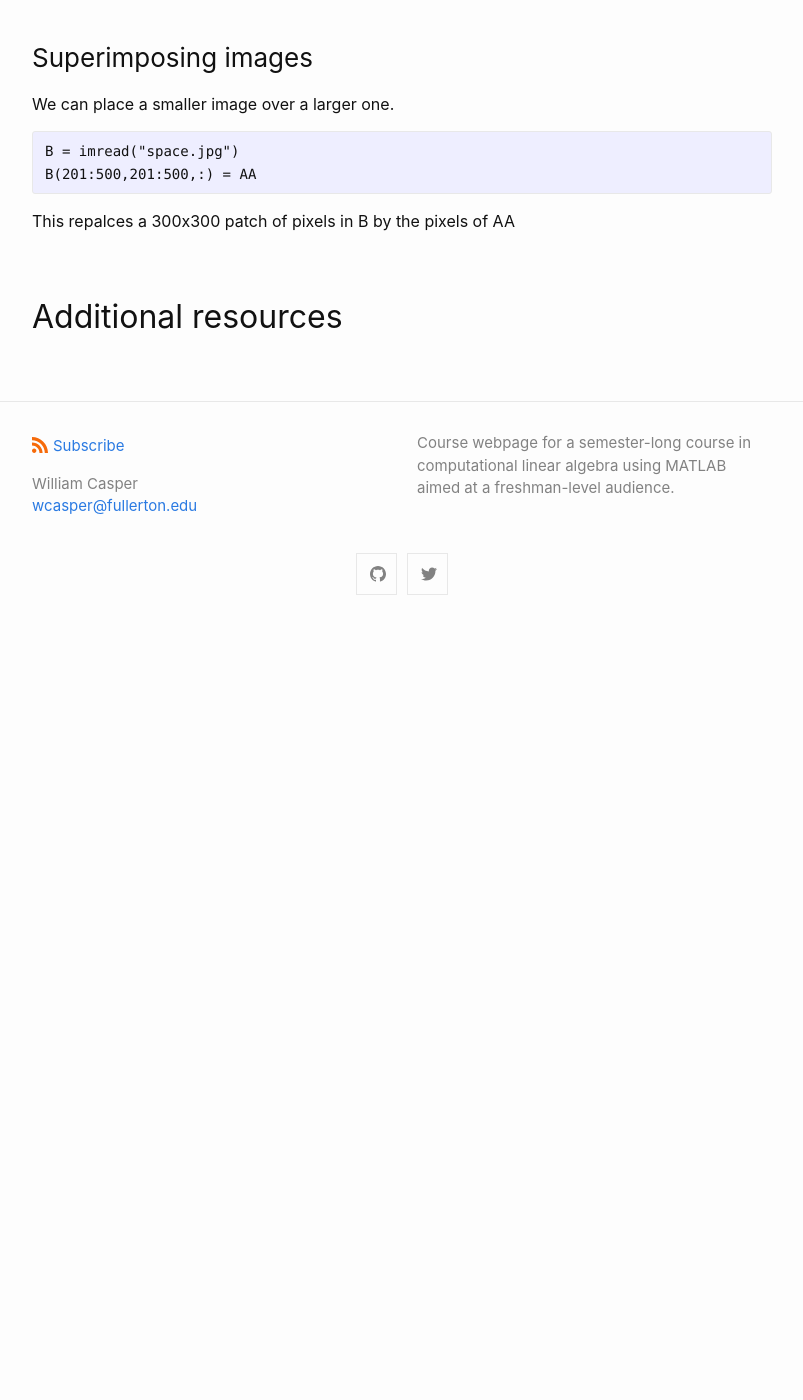
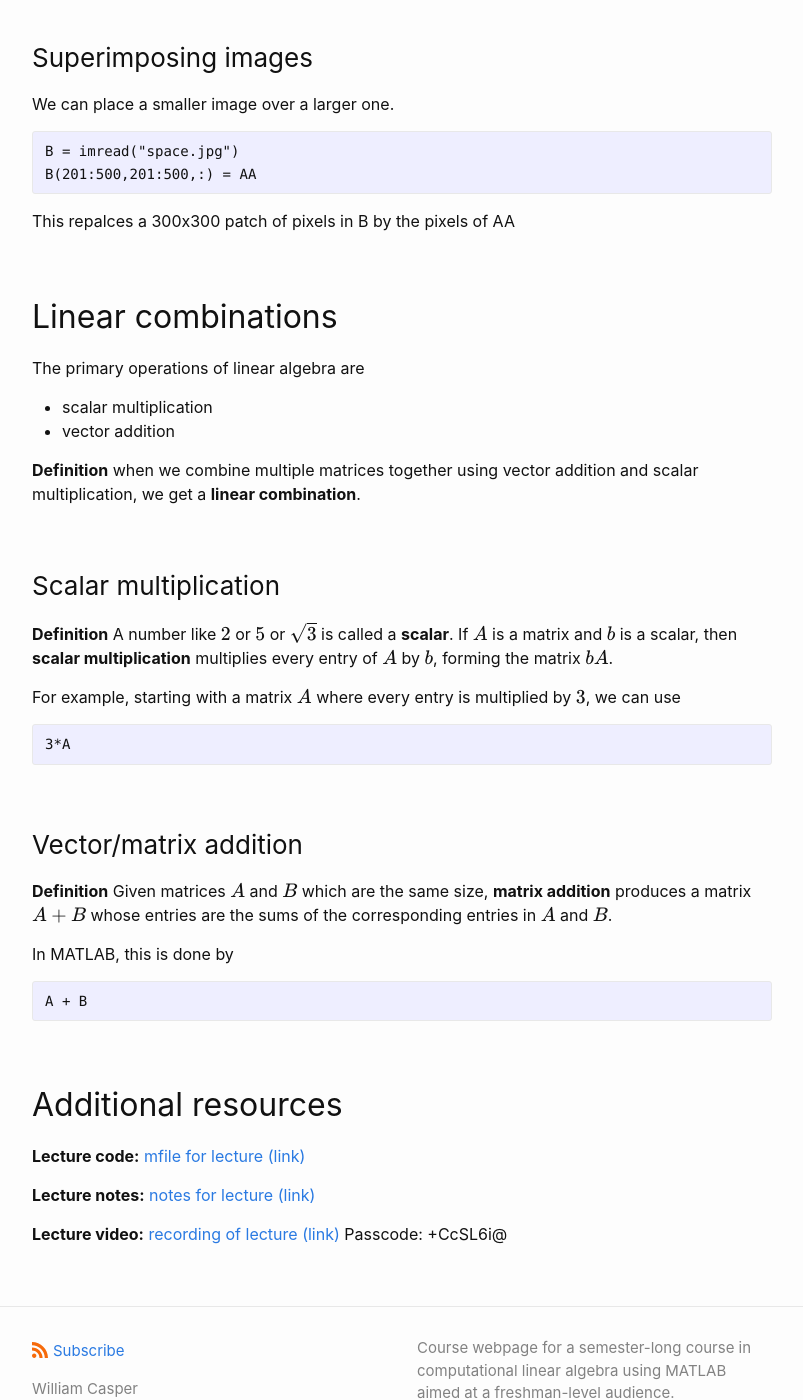
Before and after one commit to wcasper/math107spring2021, a Jekyll site: the page built from _posts/2021-02-01-Week-2-Lecture-3.md, in a window 1280 px wide and 1400 px high, scrolled down 2817 px. Shown: the whole window, without its empty margins (238-1041 px from the left). Built offline with Jekyll 4.4.1, drawn with Linux system fonts in a browser that asks for light colours; before the commit the page ends 3447 px from its top, so only the background shows below that.

Commit message:
added linear operations and extra resources

````diff
--- a/_posts/2021-02-01-Week-2-Lecture-3.md
+++ b/_posts/2021-02-01-Week-2-Lecture-3.md
@@ -128,4 +128,35 @@ B(201:500,201:500,:) = AA
 
 This repalces a 300x300 patch of pixels in B by the pixels of AA
 
+## Linear combinations
+
+The primary operations of linear algebra are
+* scalar multiplication
+* vector addition
+
+**Definition** when we combine multiple matrices together using vector addition and scalar multiplication, we get a **linear combination**.
+
+### Scalar multiplication
+
+**Definition** A number like $$2$$ or $$5$$ or $$\sqrt{3}$$ is called a **scalar**.  If $$A$$ is a matrix and $$b$$ is a scalar, then **scalar multiplication** multiplies every entry of $$A$$ by $$b$$, forming the matrix $$bA$$.
+
+For example, starting with a matrix $$A$$ where every entry is multiplied by $$3$$, we can use
+```Matlab
+3*A
+```
+
+### Vector/matrix addition
+
+**Definition** Given matrices $$A$$ and $$B$$ which are the same size, **matrix addition** produces a matrix $$A+B$$ whose entries are the sums of the corresponding entries in $$A$$ and $$B$$.
+
+In MATLAB, this is done by
+```Matlab
+A + B
+```
+
 ## Additional resources
+**Lecture code:** <a target="_parent" href="https://wcasper.github.io/math107spring2021/MATLAB/lecture3.m">mfile for lecture (link)</a>
+
+**Lecture notes:** <a target="_parent" href="https://wcasper.github.io/math107spring2021/extras/notes/2021-02-01-Note-10-22.pdf">notes for lecture (link)</a>
+
+**Lecture video:** <a target="_parent" href="https://fullerton.zoom.us/rec/share/-XSMkxEIryg3KXXoDXZj-UEizt7FIz2zcYnwyljDU3txKPcEQpXBKT1M9PRwRYSH.KqFZzxEeBubp1B__">recording of lecture (link)</a> Passcode: +CcSL6i@
````
